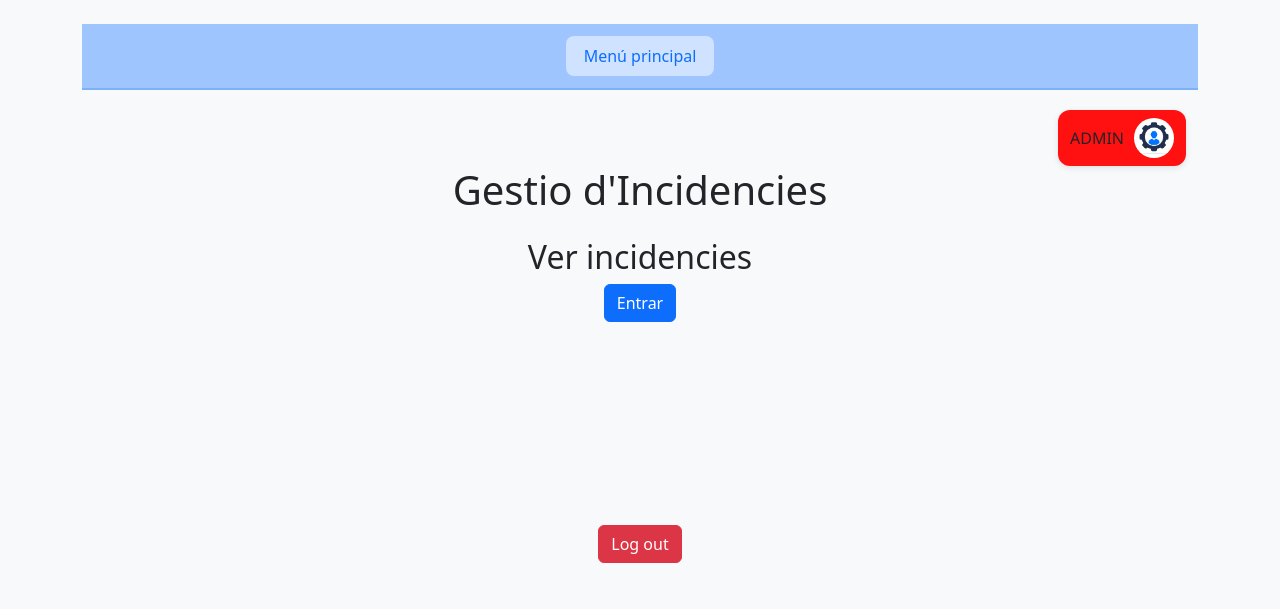
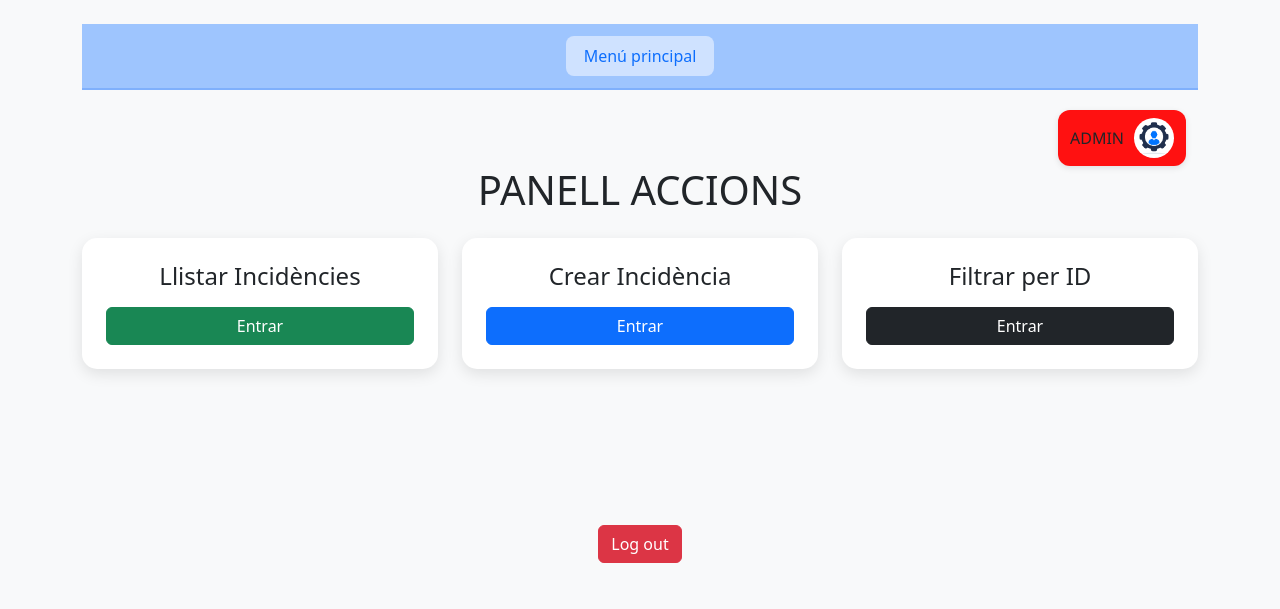
Before and after one commit to inspedralbes/projecte-1daw-25-26-g9_ricardo-kilian, a PHP site: page /role/admin/admin.php in a window 1280 px wide. Shown: the part 116-725 px from the top of the page. Run offline with PHP 8.4, Linux system fonts and the light colour scheme.

Commit message:
Admin page + problem data user register

```diff
--- a/src/role/admin/admin.php
+++ b/src/role/admin/admin.php
@@ -4,12 +4,32 @@
 
     <?php include '../../structure/adminStructure/navBarAdmin.php'; ?>
 
-    <div class="inici_Admin text-center">
-        <h1>Gestio d'Incidencies</h1>
+    <div class="text-center">
+        <h1 class="mb-4">PANELL ACCIONS</h1>
 
-        <div class="Accio mt-4">
-            <h2>Ver incidencies</h2>
-            <a href="listaradmin.php" class="btn btn-primary">Entrar</a>
+        <div class="row g-4 justify-content-center">
+
+            <div class="col-12 col-md-4">
+                <div class="card accion-card h-100 text-center p-4">
+                    <h4 class="mb-3">Llistar Incidències</h4>
+                    <a href="adminList.php" class="btn btn-success">Entrar</a>
+                </div>
+            </div>
+
+            <div class="col-12 col-md-4">
+                <div class="card accion-card h-100 text-center p-4">
+                    <h4 class="mb-3">Crear Incidència</h4>
+                    <a href="insertar.php" class="btn btn-primary">Entrar</a>
+                </div>
+            </div>
+
+            <div class="col-12 col-md-4">
+                <div class="card accion-card h-100 text-center p-4">
+                    <h4 class="mb-3">Filtrar per ID</h4>
+                    <a href="findByIdIncidencia.php" class="btn btn-dark">Entrar</a>
+                </div>
+            </div>
+
         </div>
     </div>
 
--- a/src/role/user/registrar.php
+++ b/src/role/user/registrar.php
@@ -6,7 +6,7 @@ $idTipus = $_POST["idTipus"];
 $idDepartament = $_POST["idDepartament"];
 
 
-$sentencia = $mysqli->prepare("INSERT INTO INCIDENCIA (descripcio, idTipus , idDepartament) VALUES (?, ? , ?)");
+$sentencia = $mysqli->prepare("INSERT INTO INCIDENCIA (descripcio, idTipus , idDepartament, data) VALUES (?, ? , ?, NOW())");
 $sentencia->bind_param("sii", $descripcio, $idTipus , $idDepartament);
 $sentencia->execute();
 $idIncidencia = $mysqli ->query("SELECT LAST_INSERT_ID()")->fetch_row()[0];
--- a/src/role/user/usuari.php
+++ b/src/role/user/usuari.php
@@ -4,7 +4,7 @@
 
     <?php include '../../structure/userStructure/navBarUser.php'; ?>
 
-    <div class="inici_Usuari text-center">
+    <div class="text-center">
         <h1 class="mb-4">PANELL ACCIONS</h1>
 
         <div class="row g-4 justify-content-center">
```
Also changed, not shown: src/role/admin/adminList.php (renamed from src/role/admin/asignar.php, +58 -52 lines), src/role/admin/assignment.php (renamed from src/role/admin/listaradmin.php, +49 -42 lines), src/role/admin/assignmentSave.php (renamed from src/role/admin/guardar_asignacion.php).
